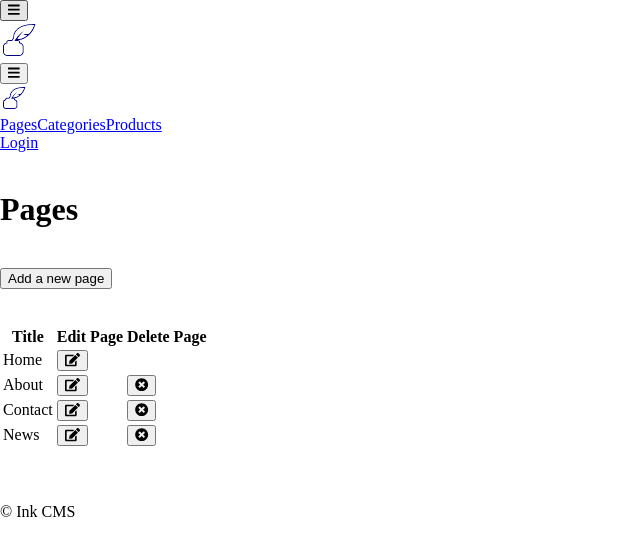
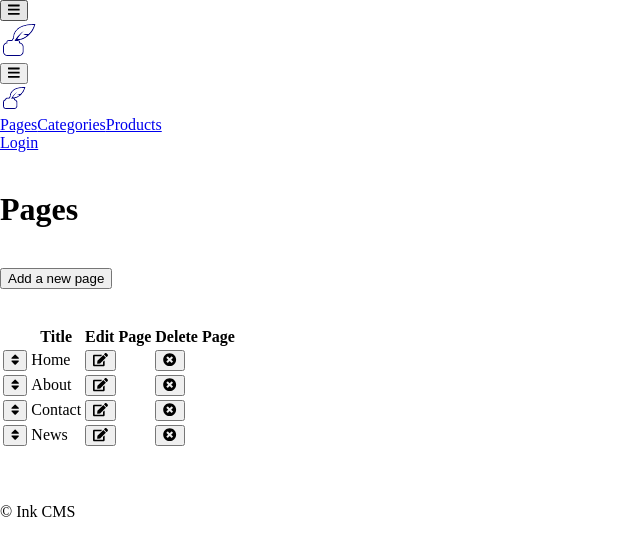
Before and after one commit to SamuelEarl/ink-cms-vue-hapi-neo4j, a Vue app: page /admin/pages in a window 1280 px wide. Shown: the top 556 px of the page, without its empty margins (0-640 px from the left). Built offline with nearby package versions, Linux system fonts and the light colour scheme.

Commit message:
Added drag and drop to 'Pages' view

```diff
--- a/package.json
+++ b/package.json
@@ -52,6 +52,7 @@
     "style-resources-loader": "^1.2.1",
     "vue": "^2.6.10",
     "vue-router": "^3.0.3",
+    "vuedraggable": "^2.21.0",
     "vuex": "^3.0.1"
   },
   "devDependencies": {
--- a/src/client/main.js
+++ b/src/client/main.js
@@ -5,7 +5,8 @@ import {
   faShoppingCart,
   faUserShield,
   faEdit,
-  faTimesCircle
+  faTimesCircle,
+  faSort
 } from "@fortawesome/free-solid-svg-icons";
 import { FontAwesomeIcon } from "@fortawesome/vue-fontawesome";
 import App from "./App.vue";
@@ -18,6 +19,7 @@ library.add(faShoppingCart);
 library.add(faUserShield);
 library.add(faEdit);
 library.add(faTimesCircle);
+library.add(faSort);
 
 Vue.component("font-awesome-icon", FontAwesomeIcon);
 
--- a/src/client/styles/base.styl
+++ b/src/client/styles/base.styl
@@ -45,6 +45,11 @@ button {
       box-shadow: none;
     }
   }
+
+  &.btn-table {
+    padding: 7px 10px;
+    margin: -7px 0;
+  }
 }
 
 
--- a/src/client/views/admin/Pages.vue
+++ b/src/client/views/admin/Pages.vue
@@ -14,38 +14,58 @@
       <table class="w3-table-all w3-hoverable">
         <thead>
           <tr>
+            <th></th>
             <th>Title</th>
             <th class="center">Edit Page</th>
             <th class="center">Delete Page</th>
           </tr>
         </thead>
-        <tbody>
+        <Draggable
+          v-model="pages"
+          handle=".btn-sort"
+          v-bind="dragOptions"
+          @end="onEnd"
+          tag="tbody"
+        >
           <tr v-for="(page, index) in pages" :key="page.id">
+            <td>
+              <button class="btn-table btn-sort" title="Drag &amp; Drop">
+                <font-awesome-icon icon="sort" />
+              </button>
+            </td>
             <td>{{ page.title | capitalize }}</td>
             <td class="center">
-              <router-link :to="{ name: 'edit-page', params: {
-                pageId: page.id
-              }}" exact>
-                <button><font-awesome-icon icon="edit" /></button>
+              <router-link :to="{
+                name: 'edit-page',
+                params: {
+                  pageId: page.id
+                }
+              }" exact>
+                <button class="btn-table">
+                  <font-awesome-icon icon="edit" />
+                </button>
               </router-link>
             </td>
-            <td v-if="page.title === 'home'" class="center"></td>
-            <td v-else class="center">
-              <button v-on:click="deletePage(page.id, index, page.title)">
+            <td class="center">
+              <button v-on:click="deletePage(page.id, index, page.title)" class="btn-table">
                 <font-awesome-icon icon="times-circle" />
               </button>
             </td>
           </tr>
-        </tbody>
+        </Draggable>
       </table>
     </div>
   </div>
 </template>
 
 <script>
+import Draggable from "vuedraggable";
+
 export default {
   name: "Pages",
-  components: {},
+  components: {
+    Draggable
+  },
 
   data() {
     return {
@@ -70,6 +90,17 @@ export default {
     }
   },
 
+  computed: {
+    dragOptions() {
+      return {
+        animation: 200,
+        group: "description",
+        disabled: false,
+        ghostClass: "ghost"
+      };
+    }
+  },
+
   methods: {
     async deletePage(id, index, title) {
       try {
@@ -83,7 +114,22 @@ export default {
       catch(err) {
         console.log(err);
       }
-    }
+    },
+
+    // onEnd: debounce(async function(event) {
+    //   // To see which Draggable properties are available on the event object, look at
+    //   // https://github.com/SortableJS/Sortable#options under the "onEnd" method.
+
+    //   console.log("Pages have been reordered!");
+    //   // this.reorderPages();
+    // }, 3000),
+    async onEnd(event) {
+      // To see which Draggable properties are available on the event object, look at
+      // https://github.com/SortableJS/Sortable#options under the "onEnd" method.
+
+      console.log("Pages have been reordered!");
+      // this.reorderPages();
+    },
   }
 }
 </script>
```
Also changed, not shown: 1 other file (tests, documents, lock files or other folders).
